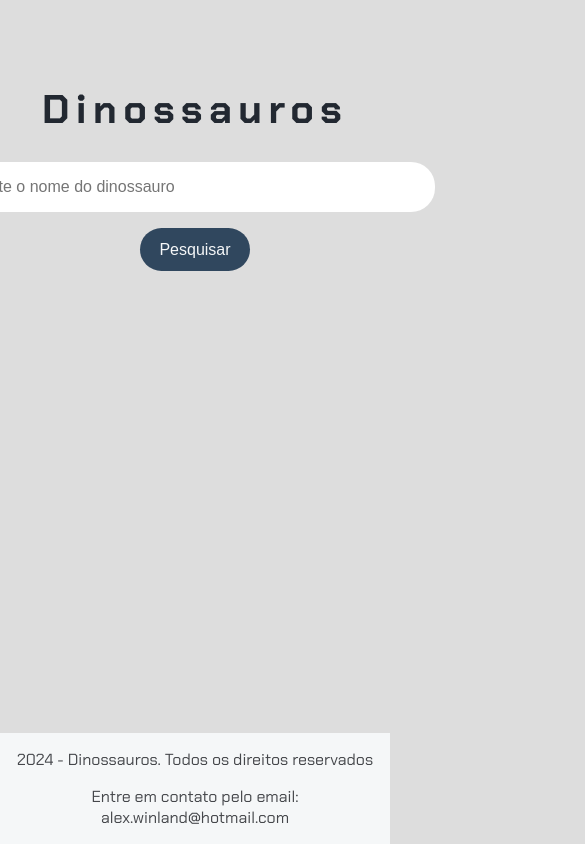
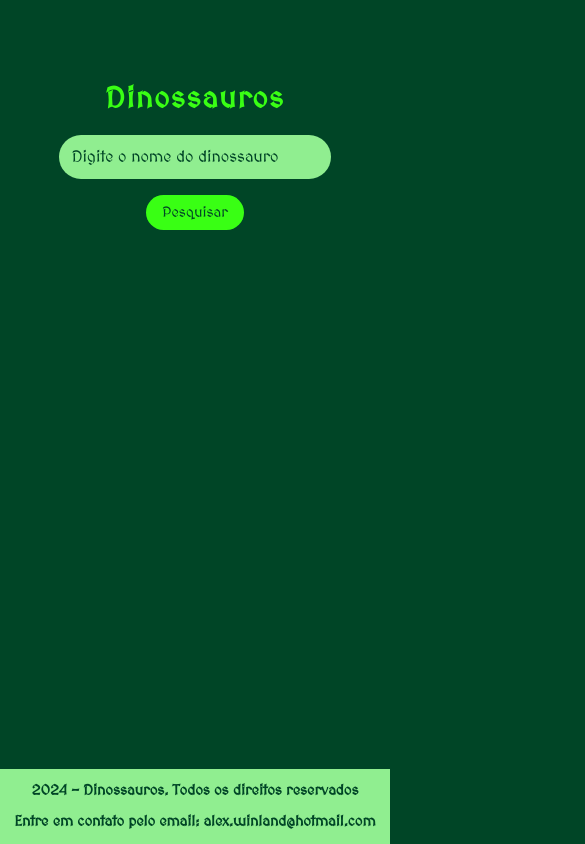
Before and after one commit to alexwinland/funcionalidade-de-busca, a plain HTML site: page index.html in a window 390 px wide. Shown: the top 844 px of the page, 585 px wide, since content can reach past the window. Drawn offline with Linux system fonts and the light colour scheme.

Commit message:
Update style.css

```diff
--- a/style.css
+++ b/style.css
@@ -1,23 +1,24 @@
 /* Importa a fonte Chakra Petch do Google Fonts */
-@import url('https://fonts.googleapis.com/css2?family=Chakra+Petch:ital,wght@0,300;0,400;0,500;0,600;0,700;1,300;1,400;1,500;1,600;1,700&display=swap');
+@import url("https://fonts.googleapis.com/css2?family=MedievalSharp&display=swap");
 
 /* Estiliza o corpo da página */
 body {
-    font-family: "Chakra Petch", sans-serif; /* Define a fonte padrão */
-    background-color: #DDDDDD; /* Cor de fundo da página */
+  font-family: "MedievalSharp", sans-serif; /* Define a fonte padrão */
+  font-weight: bold;
+  background-color: #004526; /* Cor de fundo da página */
   display: flex; /* Usa Flexbox para layout */
   flex-direction: column; /* Alinha os itens na vertical */
   align-items: center; /* Centraliza os itens horizontalmente */
   justify-content: center; /* Centraliza os itens verticalmente */
   height: 100vh; /* Preenche a altura total da viewport */
-    margin: 0;
-    padding: 0;
+  margin: 0; /* Remove a margem padrão */
+  padding: 0; /* Remove o padding padrão */
 }
 
 /* Estiliza os títulos h1 */
 h1 {
-    font-size: 2.5rem; /* Tamanho da fonte */
-    color: #222831; /* Cor do texto */
+  font-size: 3rem; /* Tamanho da fonte */
+  color: #39ff14; /* Cor do texto */
   text-align: center; /* Alinha o texto ao centro */
   letter-spacing: 0.4rem; /* Espaçamento entre letras */
 }
@@ -32,25 +33,38 @@ section {
 
 /* Estiliza os inputs dentro das seções */
 section input {
+  font-family: "MedievalSharp", sans-serif;
+  background-color: #90ee90;
   width: 30rem; /* Largura dos inputs */
   border: none; /* Remove a borda padrão */
   padding: 1rem; /* Espaçamento interno */
   border-radius: 1.5rem; /* Borda arredondada */
   margin-bottom: 1rem; /* Espaçamento abaixo dos inputs */
-    color: #45474B; /* Cor do texto */
+  color: #004526; /* Cor do texto */
   font-size: 1rem; /* Tamanho da fonte */
   box-sizing: border-box; /* Inclui padding e border na largura total */
 }
 
+input::placeholder {
+  color: #004526; /* Cor do texto */
+}
+
 /* Estiliza os botões dentro das seções */
 section button {
+  font-family: "MedievalSharp", sans-serif;
   padding: 0.8rem 1.2rem; /* Espaçamento interno do botão */
   border: none; /* Remove a borda padrão */
   border-radius: 1.5rem; /* Borda arredondada */
-    background-color: #30475E; /* Cor de fundo do botão */
-    color: #F5F7F8; /* Cor do texto do botão */
+  background-color: #39ff14; /* Cor de fundo do botão */
+  color: #004526; /* Cor do texto do botão */
   font-size: 1rem; /* Tamanho da fonte */
   cursor: pointer; /* Muda o cursor para indicar que é clicável */
+}
+
+/* Adiciona efeito hover ao botão de pesquisa */
+section button:hover {
+  background-color: #90ee90; /* Muda a cor de fundo ao passar o mouse */
+  box-shadow: 0 4px 8px #39ff14; /* Adiciona uma sombra mais intensa */
 }
 
 /* Estiliza a caixa de resultados da pesquisa */
@@ -65,7 +79,7 @@ section button {
 
 /* Estiliza cada item de resultado */
 .item-resultado {
-    background: #FFFFFF; /* Cor de fundo dos itens */
+  background: #90ee90; /* Cor de fundo dos itens */
   border-radius: 0.6rem; /* Borda arredondada */
   padding: 1rem; /* Espaçamento interno */
   margin-bottom: 1rem; /* Espaçamento abaixo dos itens */
@@ -74,19 +88,19 @@ section button {
 
 /* Estiliza os títulos dentro dos itens de resultado */
 .item-resultado h2 {
-    font-size: 2.0rem; /* Tamanho da fonte */
-    color: #222831; /* Cor do texto */
+  font-size: 2rem; /* Tamanho da fonte */
+  color: #39ff14; /* Cor do texto */
 }
 
 .item-resultado p {
-    font-size: 1rem; /* Tamanho da fonte */
-    color: #222831; /* Cor do texto */
+  font-size: 1.1rem; /* Tamanho da fonte */
+  color: #004526; /* Cor do texto */
 }
 
 /* Estiliza os links dentro dos itens de resultado */
 .item-resultado a {
   text-decoration: none; /* Remove o sublinhado padrão dos links */
-    color: #30475E; /* Cor do texto dos links */
+  color: #004526; /* Cor do texto dos links */
 }
 
 /* Estiliza os links quando são passados o mouse sobre */
@@ -96,14 +110,14 @@ section button {
 
 /* Estiliza a descrição meta dentro dos itens de resultado */
 .descricao-meta {
-    color: #45474B; /* Cor do texto */
+  color: #45474b; /* Cor do texto */
   margin: 0.5rem 0; /* Margem acima e abaixo */
 }
 
 /* Estiliza o rodapé da página */
 footer {
-    background-color: #F5F7F8; /* Cor de fundo do rodapé */
-    color: #45474B; /* Cor do texto */
+  background-color: #90ee90; /* Cor de fundo do rodapé */
+  color: #004526; /* Cor do texto */
   text-align: center; /* Alinha o texto ao centro */
   padding: 0; /* Espaçamento interno */
   width: 100%; /* Largura total da página */
@@ -111,3 +125,54 @@ footer {
   bottom: 0; /* Alinha ao fundo da página */
   font-size: 1rem; /* Tamanho da fonte */
 }
+
+@media (max-width: 768px) {
+  h1 {
+    font-size: 2rem; /* Tamanho da fonte em telas menores */
+    letter-spacing: 0.2rem; /* Espaçamento entre letras em telas menores */
+  }
+
+  section input {
+    width: 25rem; /* Largura dos inputs em telas menores */
+    padding: 0.8rem; /* Espaçamento interno em telas menores */
+  }
+
+  .resultados-pesquisa {
+    width: 40rem; /* Largura da caixa de resultados em telas menores */
+    height: 40vh; /* Altura da caixa de resultados em telas menores */
+  }
+
+  .item-resultado h2 {
+    font-size: 1.3rem; /* Tamanho da fonte dos títulos em telas menores */
+  }
+}
+
+/* Responsividade para celulares */
+@media (max-width: 480px) {
+  h1 {
+    font-size: 1.8rem; /* Tamanho da fonte em telas pequenas */
+    letter-spacing: 0.1rem; /* Espaçamento entre letras em telas pequenas */
+  }
+
+  section input {
+    width: 17rem; /* Largura total dos inputs em telas pequenas */
+  }
+
+  section button {
+    padding: 0.6rem 1rem; /* Espaçamento interno do botão em telas pequenas */
+    font-size: 0.9rem; /* Tamanho da fonte do botão em telas pequenas */
+  }
+
+  .resultados-pesquisa {
+    width: 90%; /* Largura da caixa de resultados em telas pequenas */
+    height: 50vh; /* Altura da caixa de resultados em telas pequenas */
+  }
+
+  .item-resultado h2 {
+    font-size: 1.1rem; /* Tamanho da fonte dos títulos em telas pequenas */
+  }
+
+  footer {
+    font-size: 0.9rem; /* Tamanho da fonte do rodapé em telas pequenas */
+  }
+}
```
Lines whose indentation alone changed are shown as unchanged.
